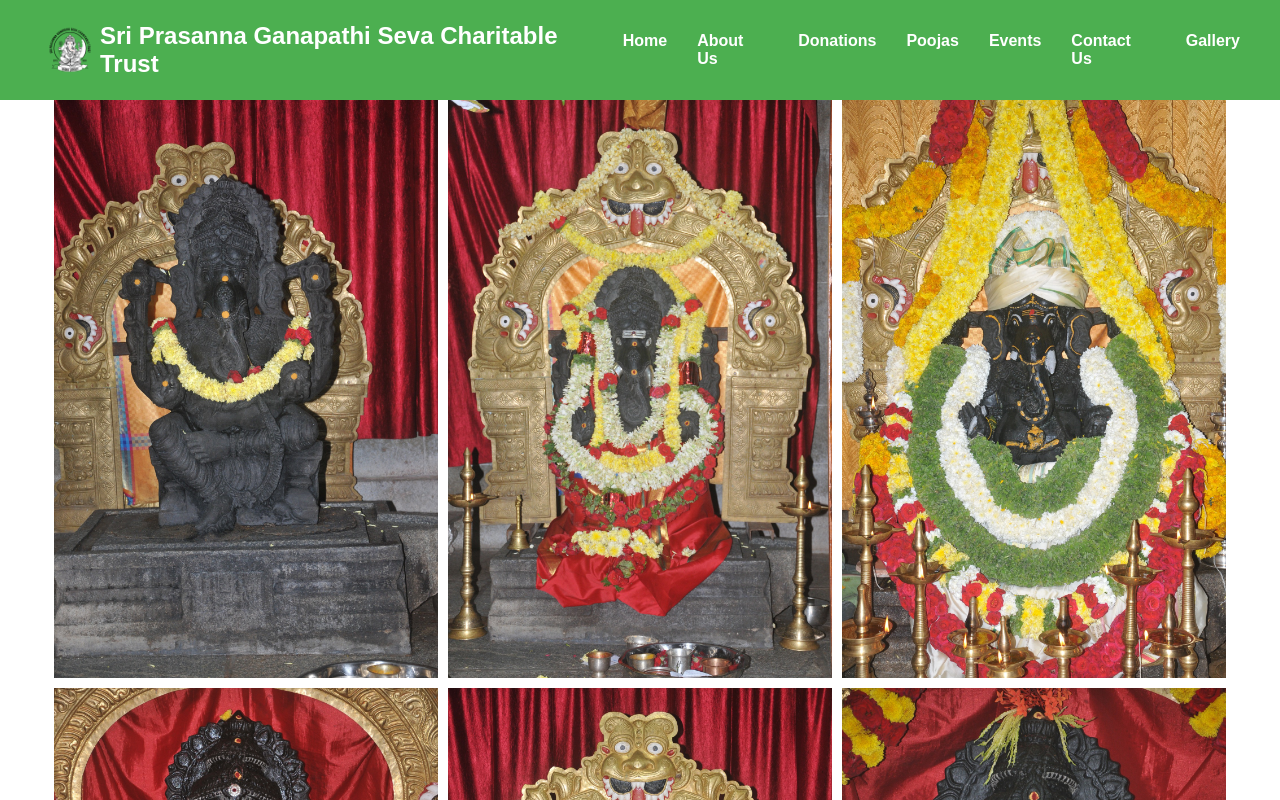
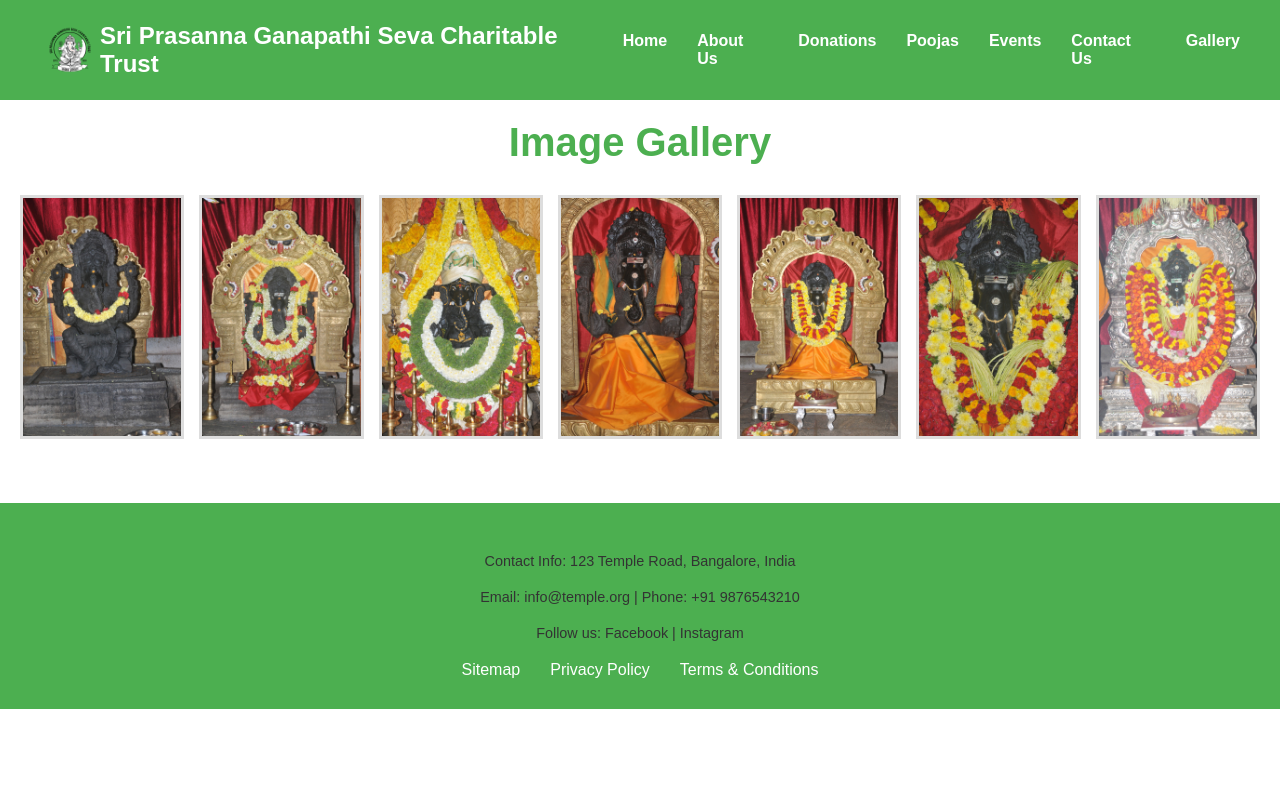
Before and after one commit to kiransharma1987/spgt_web, a React (Create React App) app: page /gallery in a window 1280 px wide. Shown: the top 800 px of the page. Built offline with nearby package versions, Linux system fonts and the light colour scheme.

Commit message:
changed gallery to be css only

```diff
--- a/src/App.css
+++ b/src/App.css
@@ -205,15 +205,74 @@ form button:hover {
   justify-content: center;
 }
 
-.gallery-image {
-  width: 30%;
-  cursor: pointer;
-  transition: transform 0.3s ease;
+/***********************/
+
+/* Gallery Container */
+.gallery-container {
+  padding: 20px;
+  text-align: center;
 }
 
-.gallery-image:hover {
+.gallery {
+  display: grid;
+  grid-template-columns: repeat(auto-fit, minmax(150px, 1fr));
+  gap: 15px;
+  margin-top: 20px;
+}
+
+.gallery-item img {
+  width: 100%;
+  height: auto;
+  cursor: pointer;
+  border: 3px solid #ddd;
+  transition: transform 0.2s ease, border-color 0.2s ease;
+}
+
+.gallery-item img:hover {
   transform: scale(1.05);
+  border-color: #444;
 }
+
+/* Lightbox Styles */
+.lightbox {
+  position: fixed;
+  top: 0;
+  left: 0;
+  width: 100vw;
+  height: 100vh;
+  background: rgba(0, 0, 0, 0.8);
+  display: flex;
+  align-items: center;
+  justify-content: center;
+  z-index: 1000;
+  cursor: zoom-out;
+}
+
+.lightbox-content {
+  position: relative;
+}
+
+.lightbox-image {
+  max-width: 30%;
+  max-height: 30%;
+  box-shadow: 0 0 15px rgba(0, 0, 0, 0.7);
+}
+
+.close {
+  position: absolute;
+  top: 10px;
+  right: 20px;
+  font-size: 30px;
+  color: white;
+  cursor: pointer;
+  transition: color 0.2s;
+}
+
+.close:hover {
+  color: #ff0000;
+}
+
+/***********************/
 
 button {
   background-color: #007bff;
--- a/src/components/gallery.js
+++ b/src/components/gallery.js
@@ -1,5 +1,5 @@
 import React, { useState } from 'react';
-import { Modal, ModalGateway } from 'react-images';
+// import './Gallery.css'; // Create this CSS file with the styles below
 import image3 from '../gallery/3.jpg';
 import image4 from '../gallery/4.jpg';
 import image5 from '../gallery/5.jpg';
@@ -8,53 +8,53 @@ import image7 from '../gallery/7.jpg';
 import image8 from '../gallery/8.jpg';
 import image9 from '../gallery/9.jpg';
 
-const Gallery = () => {
-  const [lightboxIsOpen, setLightboxIsOpen] = useState(false);
-  const [currentImage, setCurrentImage] = useState(0);
-
-  const images = [
-    { src: image3 },
-    { src: image4 },
-    { src: image5 },
-    { src: image6 },
-    { src: image7 },
-    { src: image8 },
-    { src: image9 }
+const images = [
+    image3,
+    image4,
+    image5,
+    image6,
+    image7,
+    image8,
+    image9
   ];
 
-  const openLightbox = (index) => {
-    setCurrentImage(index);
-    setLightboxIsOpen(true);
+const Gallery = () => {
+  const [isOpen, setIsOpen] = useState(false);
+  const [currentImage, setCurrentImage] = useState(null);
+
+  const openLightbox = (img) => {
+    setCurrentImage(img);
+    setIsOpen(true);
   };
 
   const closeLightbox = () => {
-    setLightboxIsOpen(false);
+    setIsOpen(false);
+    setCurrentImage(null);
   };
 
   return (
-    <div>
+    <div className="gallery-container">
+      <h2>Image Gallery</h2>
       <div className="gallery">
-        {images.map((image, index) => (
-          <img
-            key={index}
-            src={image.src}
-            alt={`Gallery Image ${index + 1}`}
-            onClick={() => openLightbox(index)}
-            className="gallery-image"
-          />
+        {images.map((img, index) => (
+          <div key={index} className="gallery-item">
+            <img
+              src={img}
+              alt={`Gallery Image ${index + 3}`}
+              onClick={() => openLightbox(img)}
+            />
+          </div>
         ))}
       </div>
 
-      <ModalGateway>
-        {lightboxIsOpen ? (
-          <Modal onClose={closeLightbox}>
-            <img
-              src={images[currentImage].src}
-              alt={`Gallery Image ${currentImage + 1}`}
-            />
-          </Modal>
-        ) : null}
-      </ModalGateway>
+      {isOpen && (
+        <div className="lightbox" onClick={closeLightbox}>
+          <div className="lightbox-content">
+            <span className="close">&times;</span>
+            <img className="lightbox-image" src={currentImage} alt="Large" />
+          </div>
+        </div>
+      )}
     </div>
   );
 };
```
